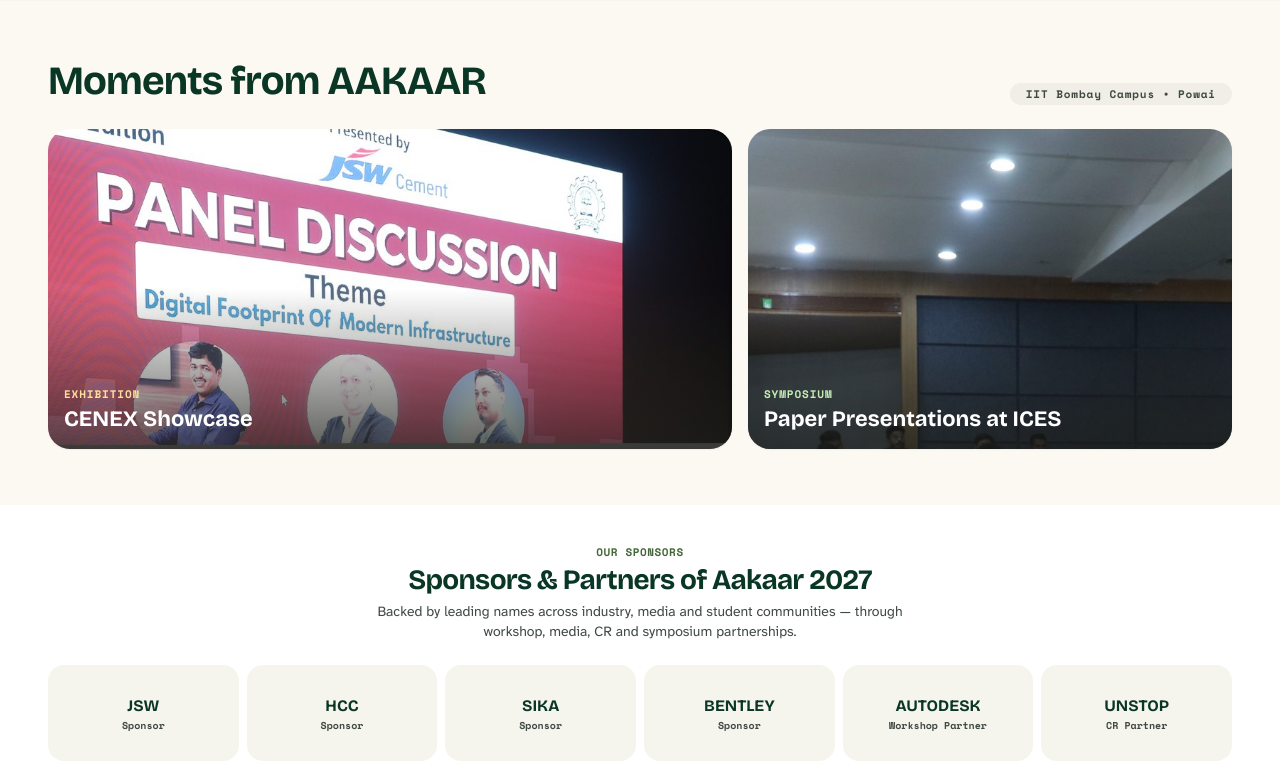
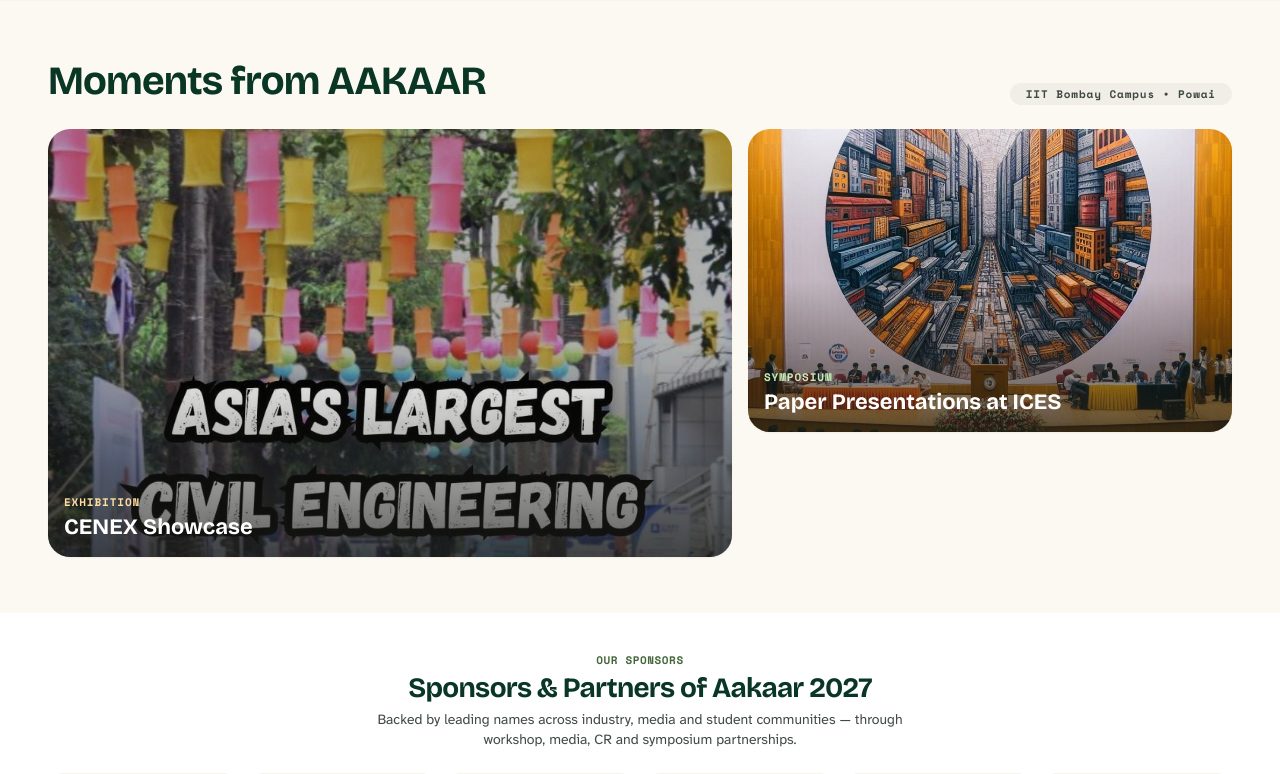
Before and after one commit to Nitesh-9009/aakaarmain, a Django app: page / in a window 1280 px wide. Shown: the part 3788-4562 px from the top of the page. Run offline with Django 5.2, Linux system fonts and the light colour scheme.

Commit message:
Fix image frames to natural 16:10 aspect ratio and replace wide banners with full photos without zoom

```diff
--- a/apps/sympo/templates/sympo_main.html
+++ b/apps/sympo/templates/sympo_main.html
@@ -42,8 +42,8 @@
 </div>
 
 <div class="lg:col-span-5">
-<div class="relative rounded-[24px] overflow-hidden shadow-md">
-<img class="w-full h-72 object-cover" src="{% static 'design/img/wide-2.jpg' %}" alt="Symposium at IIT Bombay">
+<div class="relative rounded-[24px] overflow-hidden shadow-md" style="aspect-ratio: 16/10;">
+<img class="w-full h-full object-cover object-center" src="{% static 'design/img/photo-symposium.jpg' %}" alt="Symposium at IIT Bombay">
 <div class="absolute inset-0 bg-gradient-to-t from-on-surface/80 via-transparent to-transparent flex items-end p-space-md">
 <div class="text-on-secondary">
 <span class="font-label-mono-xs text-label-mono-xs text-tertiary-fixed uppercase">ICES 2027</span>
--- a/dist/events/cenex/index.html
+++ b/dist/events/cenex/index.html
@@ -460,7 +460,7 @@ h1,h2,h3,h5,h6 {
         </h4>
         <p><a href="https://docs.google.com/forms/d/e/1FAIpQLScuZ6L6qB46NHTTj06JpfO9r7my-z92llk-8KVW392AGvHQmQ/viewform?usp=sf_link" target="_blank">Google Form</a></p>
     <!--
-            <form action="/cr/task1" method="POST"> <input type="hidden" name="csrfmiddlewaretoken" value="O8EKM5hfalOHBLVGrmoi8YzjkKOORvpa5p2i9WKFPbMbtoAwM2Uil3vi5zKYjw1z">
+            <form action="/cr/task1" method="POST"> <input type="hidden" name="csrfmiddlewaretoken" value="LYAMhFvta0EbAIqaEiDrqNEZTXksyXYosJtqPSyglKX1W1lQELnJY3RBGmHhg01p">
                 <h3>Link:</h3>
                 <textarea name="link" id="" cols="50" rows="10" required></textarea> -->
                 <!-- <input type="textarea" class="form-control" id="colName" name="colName" aria-placeholder="Your College Name" required> -->
@@ -493,7 +493,7 @@ h1,h2,h3,h5,h6 {
           <h5 class="modal-title" id="staticBackdropLabel">Register</h5>
         </div>
         <div class="modal-body">
-          <form action="/cenex_reg" method="post"> <input type="hidden" name="csrfmiddlewaretoken" value="O8EKM5hfalOHBLVGrmoi8YzjkKOORvpa5p2i9WKFPbMbtoAwM2Uil3vi5zKYjw1z">
+          <form action="/cenex_reg" method="post"> <input type="hidden" name="csrfmiddlewaretoken" value="LYAMhFvta0EbAIqaEiDrqNEZTXksyXYosJtqPSyglKX1W1lQELnJY3RBGmHhg01p">
             <div class="mb-3">
                 <label for="colName" class="form-label">Team Name</label>
                 <input type="text" class="form-control" id="colName" name="team"  required>
--- a/dist/sympo/index.html
+++ b/dist/sympo/index.html
@@ -150,8 +150,8 @@
 </div>
 
 <div class="lg:col-span-5">
-<div class="relative rounded-[24px] overflow-hidden shadow-md">
-<img class="w-full h-72 object-cover" src="/static/design/img/wide-2.jpg" alt="Symposium at IIT Bombay">
+<div class="relative rounded-[24px] overflow-hidden shadow-md" style="aspect-ratio: 16/10;">
+<img class="w-full h-full object-cover object-center" src="/static/design/img/photo-symposium.jpg" alt="Symposium at IIT Bombay">
 <div class="absolute inset-0 bg-gradient-to-t from-on-surface/80 via-transparent to-transparent flex items-end p-space-md">
 <div class="text-on-secondary">
 <span class="font-label-mono-xs text-label-mono-xs text-tertiary-fixed uppercase">ICES 2027</span>
--- a/templates/aakaar_new.html
+++ b/templates/aakaar_new.html
@@ -373,8 +373,8 @@
 </div>
 <!-- Media Mosaic -->
 <div class="grid grid-cols-1 md:grid-cols-12 gap-space-md">
-<div class="md:col-span-7 rounded-[22px] overflow-hidden bg-surface-container-lowest relative group shadow-sm">
-<img class="w-full h-80 object-cover group-hover:scale-105 transition-transform duration-500"  src="{% static 'design/img/wide-1.jpg' %}">
+<div class="md:col-span-7 rounded-[22px] overflow-hidden bg-surface-container-lowest relative shadow-sm" style="aspect-ratio: 16/10;">
+<img class="w-full h-full object-cover object-center" src="{% static 'design/img/photo-festival.jpg' %}" alt="CENEX Showcase">
 <div class="absolute inset-0 bg-gradient-to-t from-on-surface/70 via-transparent to-transparent flex items-end p-space-md">
 <div class="text-on-secondary">
 <span class="font-label-mono-xs text-label-mono-xs text-tertiary-fixed uppercase">Exhibition</span>
@@ -382,8 +382,8 @@
 </div>
 </div>
 </div>
-<div class="md:col-span-5 rounded-[22px] overflow-hidden bg-surface-container-lowest relative group shadow-sm">
-<img class="w-full h-80 object-cover group-hover:scale-105 transition-transform duration-500"  src="{% static 'design/img/wide-2.jpg' %}">
+<div class="md:col-span-5 rounded-[22px] overflow-hidden bg-surface-container-lowest relative shadow-sm" style="aspect-ratio: 16/10;">
+<img class="w-full h-full object-cover object-center" src="{% static 'design/img/photo-symposium.jpg' %}" alt="Paper Presentations at ICES">
 <div class="absolute inset-0 bg-gradient-to-t from-on-surface/70 via-transparent to-transparent flex items-end p-space-md">
 <div class="text-on-secondary">
 <span class="font-label-mono-xs text-label-mono-xs text-secondary-fixed uppercase">Symposium</span>
```
Also changed, not shown: dist/index.html (+4 -4 lines).
